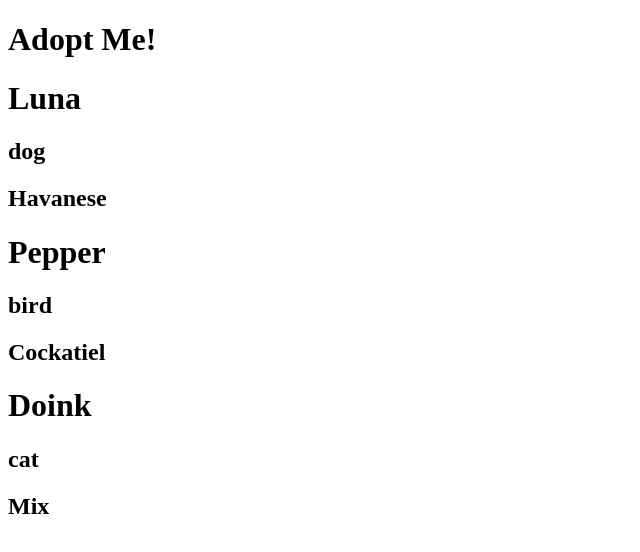
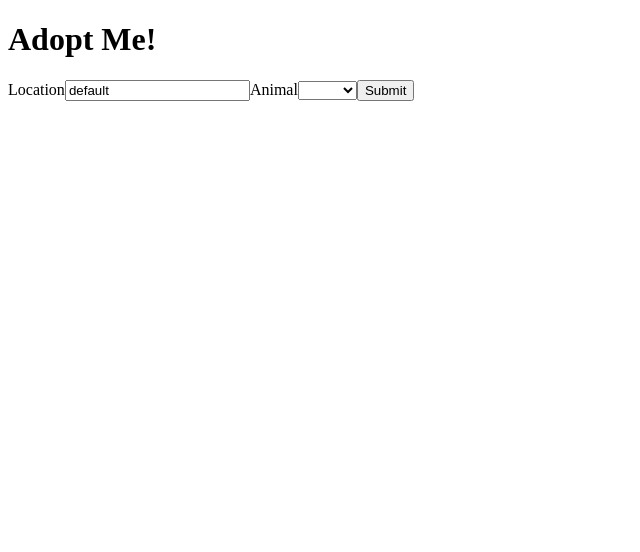
Before and after one commit to christiantegene/adopt-me, a React (Vite) app: page / in a window 1280 px wide. Shown: the top 552 px of the page, without its empty margins (0-640 px from the left). Built offline with nearby package versions, Linux system fonts and the light colour scheme.

Commit message:
Added Search box

```diff
--- a/package.json
+++ b/package.json
@@ -21,6 +21,7 @@
     "eslint-plugin-import": "^2.26.0",
     "eslint-plugin-jsx-a11y": "^6.6.1",
     "eslint-plugin-react": "^7.31.8",
+    "eslint-plugin-react-hooks": "^4.6.0",
     "prettier": "^2.7.1",
     "vite": "^3.1.4"
   },
--- a/src/App.jsx
+++ b/src/App.jsx
@@ -1,13 +1,11 @@
 import { createRoot } from "react-dom/client";
-import Pet from "./Pet";
+import SearchParams from "./SearchParams";
 
 const App = () => {
   return (
     <div>
       <h1>Adopt Me!</h1>
-      <Pet name="Luna" animal="dog" breed="Havanese" />
-      <Pet name="Pepper" animal="bird" breed="Cockatiel" />
-      <Pet name="Doink" animal="cat" breed="Mix" />
+      <SearchParams/>
     </div>
   );
 };
--- /dev/null
+++ b/src/SearchParams.jsx
@@ -0,0 +1,48 @@
+import { useState } from "react";
+const ANIMALS = ["bird", "cat", "dog", "rabbit", "reptile"];
+
+const SearchParams = () => {
+  const [location, setLocation] = useState("default");
+  const [animal, setAnimal] = useState("");
+
+  return (
+    <div className="search-params">
+      <form>
+        <label htmlFor="location">
+          Location
+          <input
+            onChange={(e) => setLocation(e.target.value)}
+            id="location"
+            value={location}
+            placeholder="Location"
+          />
+        </label>
+        <label htmlFor="animal">
+          Animal
+          <select
+            id="animal"
+            value={animal}
+            onChange={(e) => {
+              setAnimal(e.target.value);
+              updateBreed("");
+            }}
+            onBlur={(e) => {
+              setAnimal(e.target.value);
+              updateBreed("");
+            }}
+          >
+            <option />
+            {ANIMALS.map((animal) => (
+              <option key={animal} value={animal}>
+                {animal}
+              </option>
+            ))}
+          </select>
+        </label>
+        <button>Submit</button>
+      </form>
+    </div>
+  );
+};
+
+export default SearchParams;
```
Also changed, not shown: .eslintrc.json, 1 other file (tests, documents, lock files or other folders).
